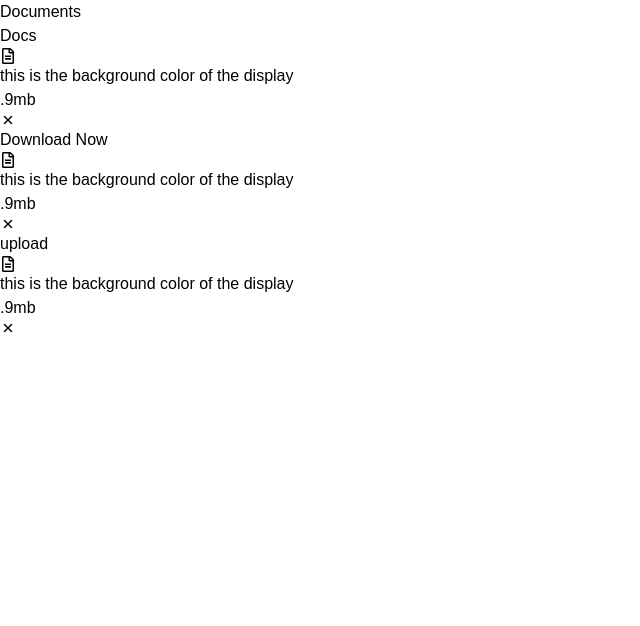
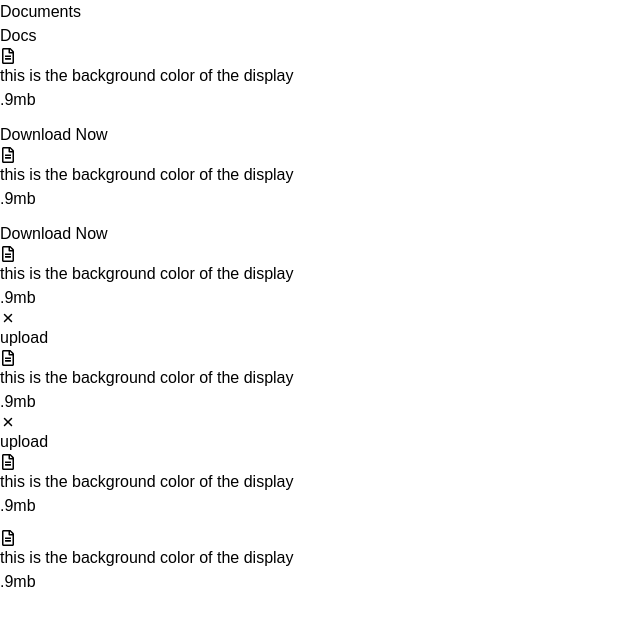
Before and after one commit to Apaarmeet/Docs-react, a React (Vite) app: page / in a window 1280 px wide. Shown: the top 626 px of the page, without its empty margins (0-640 px from the left). Built offline with nearby package versions, Linux system fonts and the light colour scheme.

Commit message:
new cards

```diff
--- a/src/components/Foreground.jsx
+++ b/src/components/Foreground.jsx
@@ -11,7 +11,13 @@ function Foreground() {
         {
         desc:"this is the background color of the display",
         filesize:".9mb",
-        close: true,
+        close: false,
+        tag:{isOpen: true, tagTitle:"Download Now", tagColor:"green"}
+    },
+    {
+        desc:"this is the background color of the display",
+        filesize:".9mb",
+        close: false,
         tag:{isOpen: true, tagTitle:"Download Now", tagColor:"green"}
     },
     {
@@ -24,6 +30,18 @@ function Foreground() {
         desc:"this is the background color of the display",
         filesize:".9mb",
         close: true,
+        tag:{isOpen: true, tagTitle:"upload", tagColor:"blue"}
+    },
+    {
+        desc:"this is the background color of the display",
+        filesize:".9mb",
+        close: false,
+        tag:{isOpen: false, tagTitle:"Upload", tagColor:"green"}
+    },
+    {
+        desc:"this is the background color of the display",
+        filesize:".9mb",
+        close: false,
         tag:{isOpen: false, tagTitle:"Upload", tagColor:"green"}
     },
 ];
```
